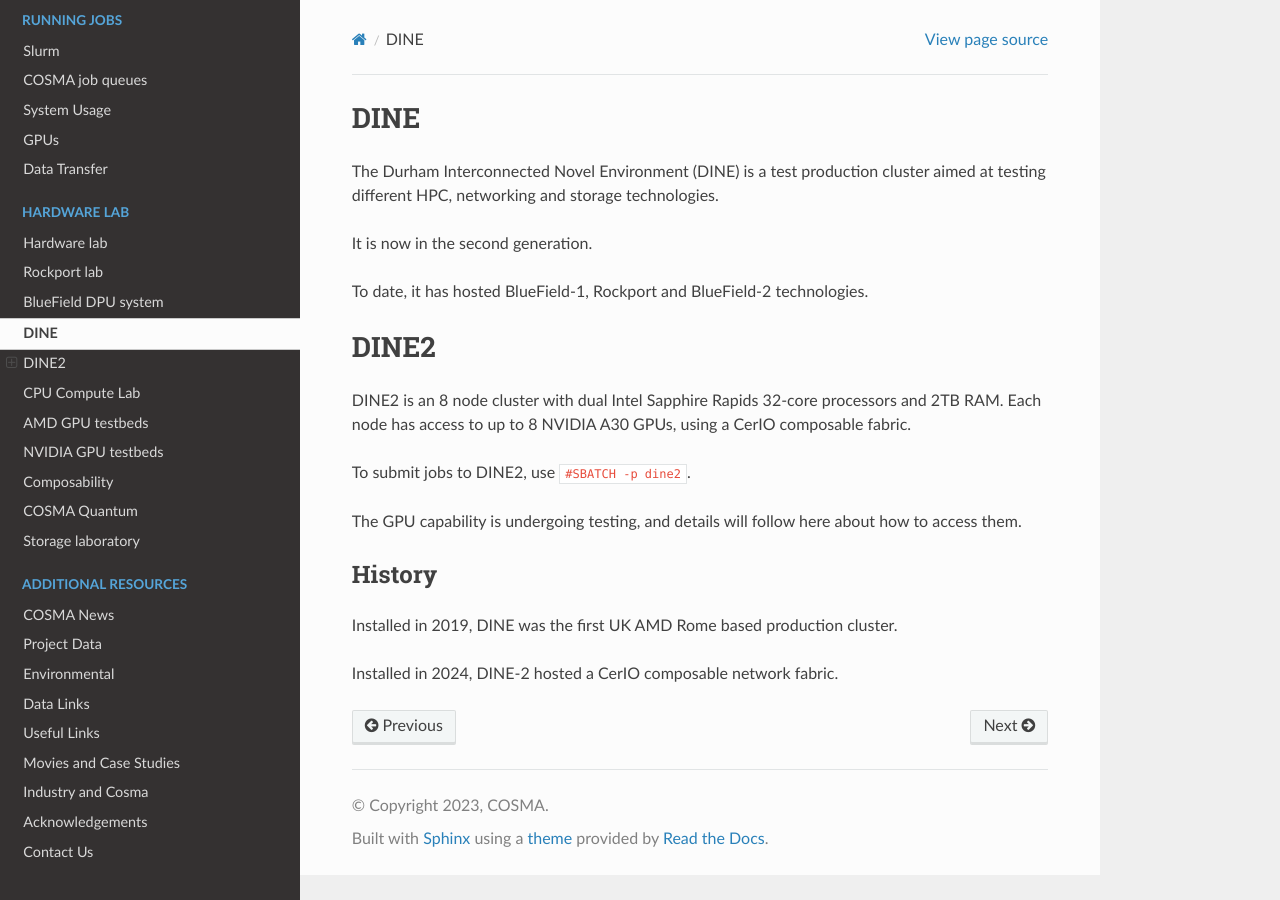
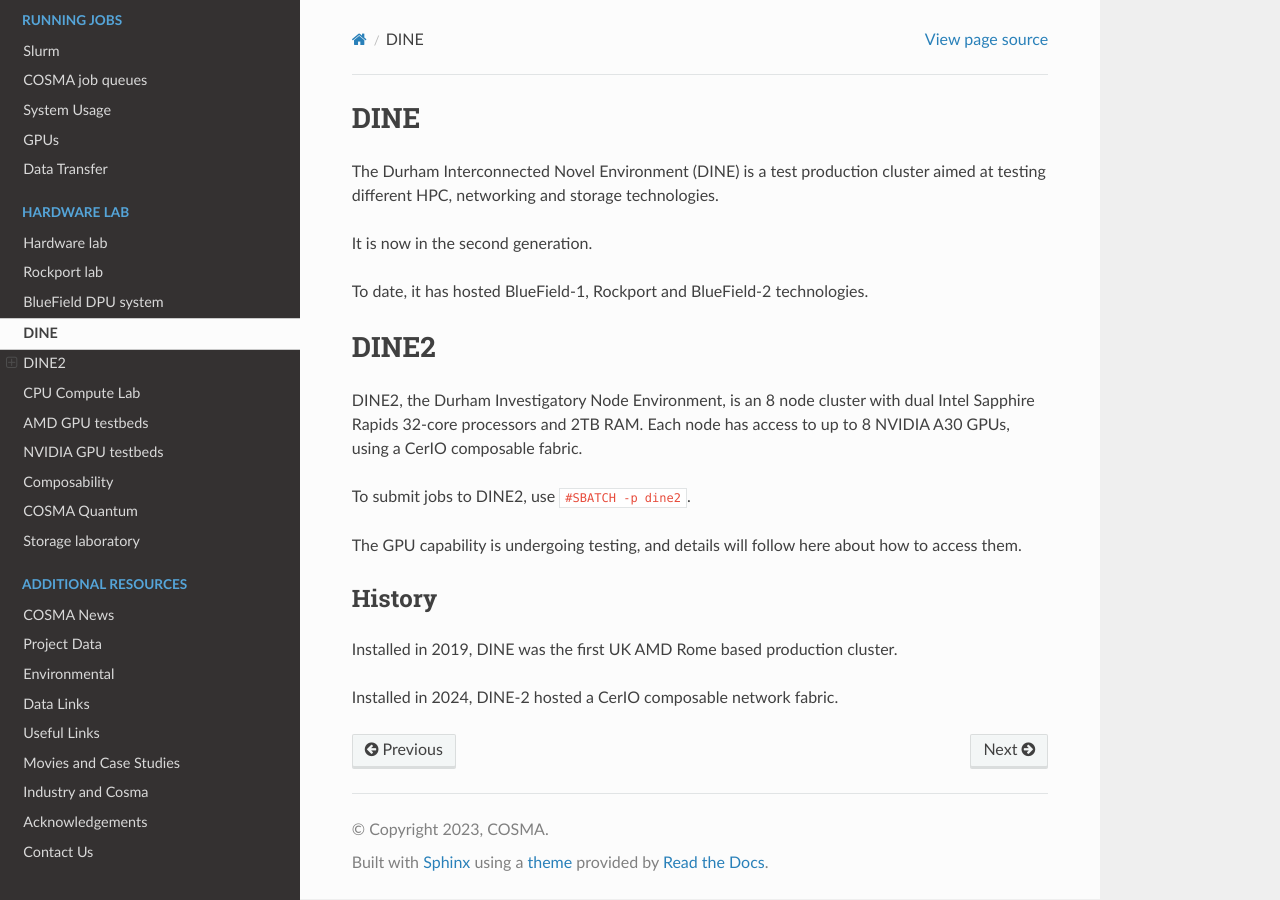
Before and after one commit to agb32/cosmadoc, a Sphinx documentation site: the page built from docs/source/dine.md, in a window 1280 px wide. Built offline with Sphinx 7.4.7 and the Read the Docs theme 2.0.0, drawn with Linux system fonts in a browser that asks for light colours.

Commit message:
updated backronym

```diff
--- a/docs/source/dine.md
+++ b/docs/source/dine.md
@@ -8,7 +8,7 @@
 
 # DINE2
 
-DINE2 is an 8 node cluster with dual Intel Sapphire Rapids 32-core processors and 2TB RAM.  Each node has access to up to 8 NVIDIA A30 GPUs, using a CerIO composable fabric.
+DINE2, the Durham Investigatory Node Environment, is an 8 node cluster with dual Intel Sapphire Rapids 32-core processors and 2TB RAM.  Each node has access to up to 8 NVIDIA A30 GPUs, using a CerIO composable fabric.
 
 To submit jobs to DINE2, use `#SBATCH -p dine2`.
 
```
